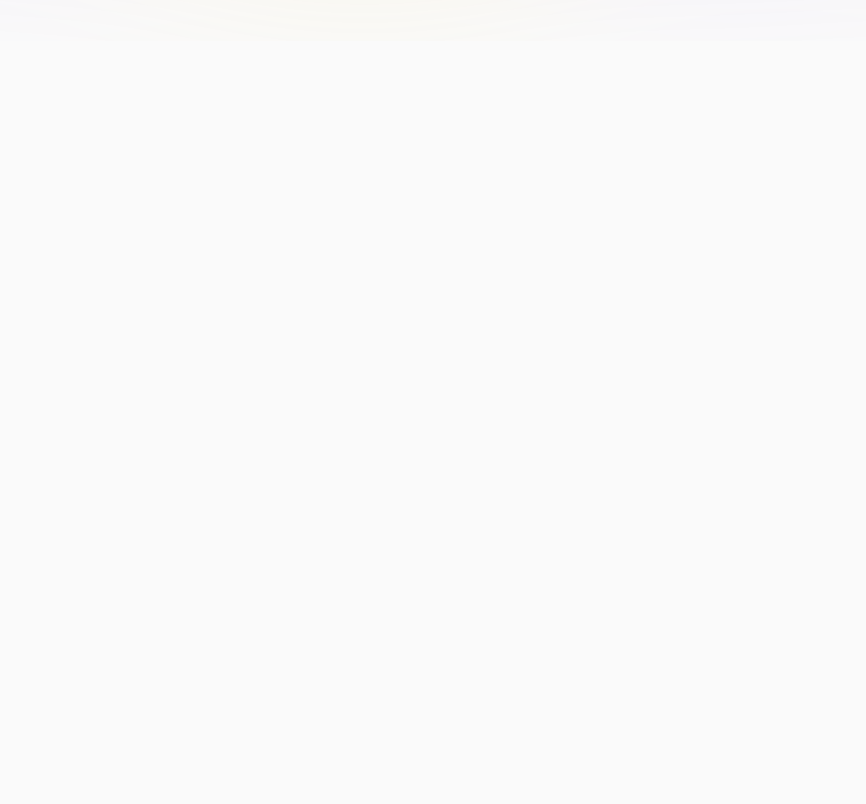
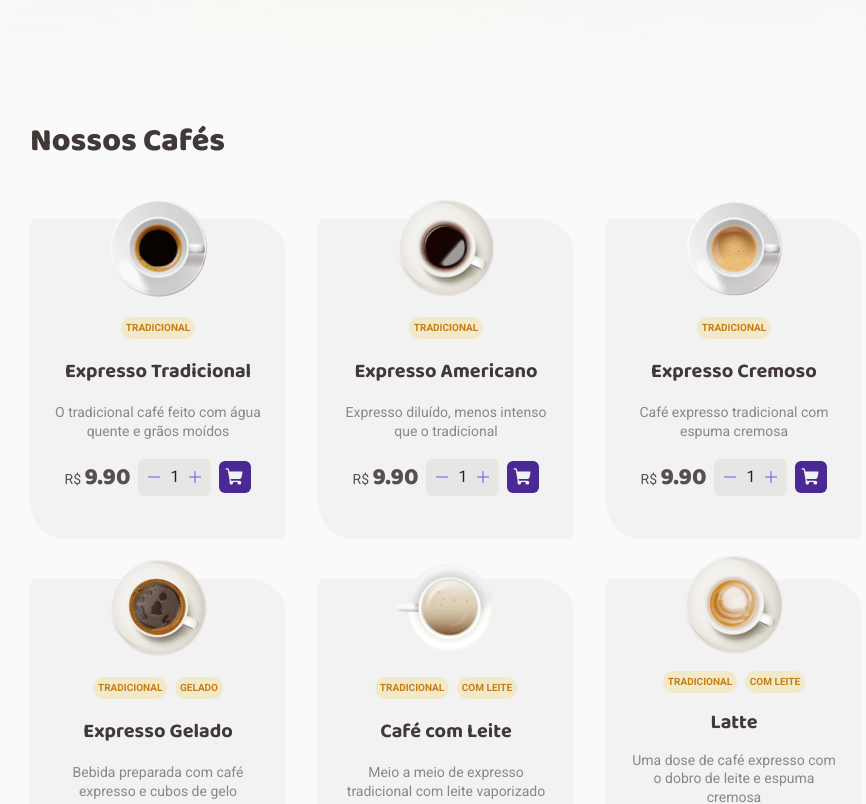
Before and after one commit to MajuFacirolli/coffee-delivery, a React (Vite) app: page / in a window 1280 px wide. Shown: the part 760-1564 px from the top of the page, without its empty margins (130-996 px from the left). Before the commit the page ends 801 px from the top, so only its background shows below. Built offline with nearby package versions, Linux system fonts and the light colour scheme.

Commit message:
feat: products listing

```diff
--- /dev/null
+++ b/src/components/Card/index.tsx
@@ -0,0 +1,42 @@
+import { ShoppingCart } from "phosphor-react"
+import { CardsContainer, CoffeImg, Control, Tags } from "./styles"
+import { QuantityInput } from "../QuantityInput"
+import { useTheme } from "styled-components"
+
+interface CardProps {
+    coffee: {
+        id: string
+        title: string
+        description: string
+        tags: string[]
+        price: number
+        image: string
+    }
+}
+
+export function Card({ coffee }: CardProps) {
+    const theme = useTheme()
+
+    return (
+        <CardsContainer>
+            <CoffeImg src={coffee.image} alt="" />
+            <Tags>
+                {coffee.tags.map(tag => (
+                    <span key={tag}>{tag}</span>
+                ))}
+            </Tags>
+            <h1>{coffee.title}</h1>
+            <p>{coffee.description}</p>
+            <Control>
+                <p className="price">R$ <span>{coffee.price.toFixed(2)}</span></p>
+                <QuantityInput />
+                <ShoppingCart
+                    size={32}
+                    weight="fill"
+                    color={theme["base-card"]}
+                    style={{background: theme["purple-dark"], padding: 6, borderRadius: 6}}
+                />
+            </Control>
+        </CardsContainer>
+    )
+}
--- /dev/null
+++ b/src/components/Card/styles.ts
@@ -0,0 +1,68 @@
+import styled from "styled-components";
+import { mixins } from "../../styles/mixins";
+
+export const CardsContainer = styled.div`
+    width: 16rem;
+    height: 20rem;
+    padding: 1.5rem;
+    background: ${props => props.theme["base-card"]};
+    border-radius: 6px 36px;
+
+    display: flex;
+    flex-direction: column;
+    text-align: center;
+    justify-content: space-evenly;
+
+    h1 {
+        ${mixins.fonts.titleS}
+        color: ${props => props.theme["base-subtitle"]};
+    }
+
+    p {
+        ${mixins.fonts.textS}
+        color: ${props => props.theme["base-label"]};
+    }
+`
+
+export const CoffeImg = styled.img`
+    margin-top: -4rem;
+    max-width: 120px;
+    max-height: 120px;
+    align-self: center;
+`
+export const Tags = styled.div`
+    display: flex;
+    justify-content: center;
+    align-items: center;
+    gap: 0.5rem;
+
+    span {
+        color: ${props => props.theme["yellow-dark"]};
+        background-color: ${props => props.theme["yellow-light"]};
+        padding: 0.3rem;
+        border-radius: 50px;
+        text-transform: uppercase;
+        ${mixins.fonts.tag}
+        text-align: center;
+    }
+`
+
+export const Control = styled.div`
+    display: flex;
+    justify-content: center;
+    align-items: center;
+    gap: 0.5rem;
+
+    .price {
+        ${mixins.fonts.textS}
+        color: ${props => props.theme["base-text"]};
+
+        span {
+            ${mixins.fonts.titleM}
+        }
+    }
+
+    svg {
+
+    }
+`
--- /dev/null
+++ b/src/components/QuantityInput/index.tsx
@@ -0,0 +1,16 @@
+import { Minus, Plus } from "phosphor-react";
+import { QuantityInputContainer } from "./styles";
+
+export function QuantityInput() {
+    return (
+        <QuantityInputContainer>
+            <button>
+                <Minus />
+            </button>
+            <span>1</span>
+            <button>
+                <Plus />
+            </button>
+        </QuantityInputContainer>
+    )
+}
--- /dev/null
+++ b/src/components/QuantityInput/styles.ts
@@ -0,0 +1,28 @@
+import styled from "styled-components";
+import { mixins } from "../../styles/mixins";
+
+export const QuantityInputContainer = styled.div`
+    display: flex;
+    align-items: center;
+    justify-content: center;
+    gap: 0.5rem;
+
+    background: ${props => props.theme["base-button"]};
+    padding: 0.5rem;
+    border-radius: 6px;
+
+    ${mixins.fonts.textM}
+    color: ${props => props.theme["base-title"]};
+
+    button {
+        background: none;
+        border: none;
+
+        display: flex;
+        justify-content: center;
+        align-items: center;
+
+        color: ${props => props.theme.purple};
+        cursor: pointer;
+    }
+`
--- a/src/pages/Home/index.tsx
+++ b/src/pages/Home/index.tsx
@@ -1,9 +1,12 @@
 import { Coffee, Package, ShoppingCart, Timer } from "phosphor-react"
-import { Heading, Hero, HeroContent, Info } from "./styles"
+import { CoffeeList, CoffeeListContainer, Heading, Hero, HeroContent, Info } from "./styles"
 import { useTheme } from "styled-components"
+import { coffees } from "../../data.json"
+import { Card } from "../../components/Card"
 
 export function Home() {
     const theme = useTheme()
+
     return (
         <>
             <Hero>
@@ -53,6 +56,15 @@ export function Home() {
                 </HeroContent>
                 <img src="/images/hero.svg" alt="" />
             </Hero>
+
+            <CoffeeListContainer>
+               <h1 className="containerTitle">Nossos Cafés</h1>
+               <CoffeeList>
+                    {coffees.map(coffee => (
+                        <Card key={coffee.id} coffee={coffee}/>
+                    ))}
+               </CoffeeList>
+            </CoffeeListContainer>
         </>
     )
 }
--- a/src/pages/Home/styles.ts
+++ b/src/pages/Home/styles.ts
@@ -50,3 +50,23 @@ export const Info = styled.div`
         padding: 0.5rem;
     }
 `
+
+export const CoffeeListContainer = styled.section`
+    display: flex;
+    flex-direction: column;
+    gap: 3.5rem;
+    padding:  5rem 10rem;
+
+    .containerTitle {
+        ${mixins.fonts.titleL}
+        color: ${props => props.theme["base-subtitle"]};
+    }
+`
+
+export const CoffeeList = styled.div`
+    display: flex;
+    flex-wrap: wrap;
+    flex-grow: 1;
+    gap: 2.5rem 2rem;
+    align-items: center;
+`
```
Also changed, not shown: src/data.json (renamed from data.json).
